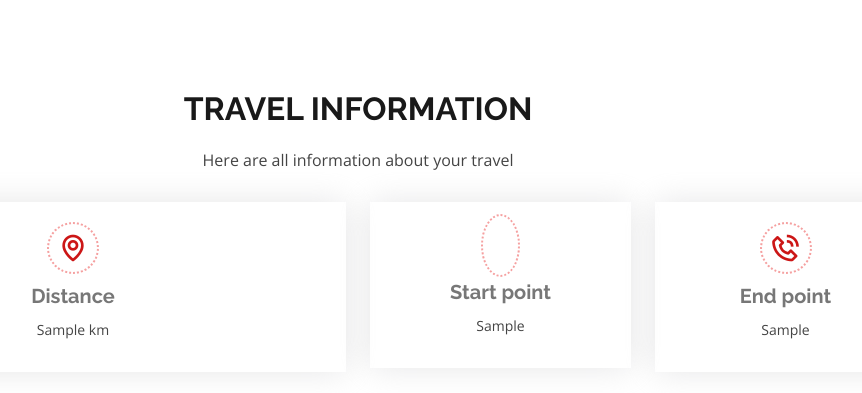
After one commit to RockPiryt/Diesel_API, a Flask app: template templates/travel_info.html in a window 1280 px wide. The commit adds this page. Shown: the top 393 px of the page, without its empty margins (282-1144 px from the left). Run offline with Flask 3, Linux system fonts and the light colour scheme; the template is opened without the code that fills it: most values are stand-ins (such as "Sample title", 1, 10 or a date in 2020); some libraries are stand-ins or nearby versions.

Commit message:
'RockPiryt' - add travel_info page, which show the calculation result

```diff
--- a/main.py
+++ b/main.py
@@ -71,20 +71,11 @@ def home():
         user_email = route_form.email.data
 
         # Calculate travel cost
-        # Divide distance by 100km
         diesel_consumption = user_distance/100 * user_car_consumption
         cost = diesel_consumption * diesel_price
 
-        # cost= distance/100 = 400/100 =4
-        # 4*consumption= 4*11 = 44L
-        # 44L*diesel_price = 44*6.2 = 272,8zl
-        return render_template("index.html", html_form=route_form, html_cost=cost)
-
-
-        # return render_template("route_info.html", html_user_distance=user_distance, html_user_car_consumption=user_car_consumption)
-
-    # if route_form.validate_on_submit():
-    #     return render_template("success.html")
+        # return render_template("index.html", html_form=route_form, html_cost=cost)
+        return render_template("travel_info.html", html_form=route_form, html_cost=cost, html_user_car_consumption=user_car_consumption, html_user_start=user_start, html_user_end=user_end, html_user_distance=user_distance, html_diesel_consumption=diesel_consumption)
 
     return render_template("index.html", html_all_cars=list_all_cars, html_form=route_form)
 
--- a/templates/header.html
+++ b/templates/header.html
@@ -9,6 +9,8 @@
   <meta content="" name="description">
   <meta content="" name="keywords">
 
+  <!-- Fontawesome -->
+  <link rel="stylesheet" href="https://pro.fontawesome.com/releases/v5.10.0/css/all.css" integrity="sha384-AYmEC3Yw5cVb3ZcuHtOA93w35dYTsvhLPVnYs9eStHfGJvOvKxVfELGroGkvsg+p" crossorigin="anonymous"/>
 
   <!-- Google Fonts -->
   <link href="https://fonts.googleapis.com/css?family=Open+Sans:300,300i,400,400i,600,600i,700,700i|Raleway:300,300i,400,400i,500,500i,600,600i,700,700i|Poppins:300,300i,400,400i,500,500i,600,600i,700,700i" rel="stylesheet">
@@ -25,3 +27,5 @@
   <link href="{{ url_for('static', filename='css/style.css') }}" rel="stylesheet">
 
 </head>
+
+<body>
--- a/templates/index.html
+++ b/templates/index.html
@@ -1,6 +1,4 @@
 {% include "header.html" %}
-
-<body>
 
   <!-- ======= Top Bar ======= -->
   {% include "top_bar.html" %}
--- a/templates/route_calc.html
+++ b/templates/route_calc.html
@@ -9,7 +9,7 @@
 
       <div class="row" data-aos="fade-up">
         <div class="col-lg-6 ">
-          <iframe src="https://www.google.com/maps/embed?pb=!1m28!1m12!1m3!1d2438852.607702315!2d17.11938291679802!3d53.34876944989758!2m3!1f0!2f0!3f0!3m2!1i1024!2i768!4f13.1!4m13!3e6!4m5!1s0x46fd731c14d4fa6f%3A0x9bb9fbf163b7be8d!2zR2RhxYRzaw!3m2!1d54.3520252!2d18.6466384!4m5!1s0x471ecc669a869f01%3A0x72f0be2a88ead3fc!2sWarszawa!3m2!1d52.2296756!2d21.012228699999998!5e0!3m2!1spl!2spl!4v1687236119638!5m2!1spl!2spl" width="100%" height="100%" style="border:0;" allowfullscreen="" loading="lazy" referrerpolicy="no-referrer-when-downgrade"></iframe>
+          <iframe src="https://www.google.com/maps/embed?pb=!1m18!1m12!1m3!1d5048369.604010192!2d13.854437753435255!3d51.84225338936514!2m3!1f0!2f0!3f0!3m2!1i1024!2i768!4f13.1!3m3!1m2!1s0x47009964a4640bbb%3A0x97573ca49cc55ea!2sPolska!5e0!3m2!1spl!2spl!4v1687371481210!5m2!1spl!2spl" width="600" height="450" style="border:0;" allowfullscreen="" loading="lazy" referrerpolicy="no-referrer-when-downgrade"></iframe>
         </div>
 
         <div class="col-lg-6">
--- /dev/null
+++ b/templates/travel_info.html
@@ -0,0 +1,72 @@
+{% include "header.html" %}
+
+<section id="contact" class="contact">
+    <div class="container">
+
+      <div class="section-title">
+        <h2>Travel information</h2>
+        <p>Here are all information about your travel</p>
+      </div>
+
+      <div class="row" data-aos="fade-up">
+        <div class="col-lg-6">
+          <div class="info-box mb-4">
+            <i class="bx bx-map"></i>
+            <h3>Distance</h3>
+            <p>{{ html_user_distance }} km</p>
+          </div>
+        </div>
+
+        <div class="col-lg-3 col-md-6">
+          <div class="info-box  mb-4">
+            <i class="fa-solid fa-flag-checkered"></i>
+            <h3>Start point</h3>
+            <p>{{ html_user_start }}</p>
+          </div>
+        </div>
+
+        <div class="col-lg-3 col-md-6">
+          <div class="info-box  mb-4">
+            <i class="bx bx-phone-call"></i>
+            <h3>End point</h3>
+            <p>{{ html_user_end }}</p>
+          </div>
+        </div>
+
+      </div>
+
+      <div class="row" data-aos="fade-up">
+        <div class="col-lg-6 ">
+            <iframe src="https://www.google.com/maps/embed?pb=!1m28!1m12!1m3!1d2438852.607702315!2d17.11938291679802!3d53.34876944989758!2m3!1f0!2f0!3f0!3m2!1i1024!2i768!4f13.1!4m13!3e6!4m5!1s0x46fd731c14d4fa6f%3A0x9bb9fbf163b7be8d!2zR2RhxYRzaw!3m2!1d54.3520252!2d18.6466384!4m5!1s0x471ecc669a869f01%3A0x72f0be2a88ead3fc!2sWarszawa!3m2!1d52.2296756!2d21.012228699999998!5e0!3m2!1spl!2spl!4v1687236119638!5m2!1spl!2spl" width="100%" height="100%" style="border:0;" allowfullscreen="" loading="lazy" referrerpolicy="no-referrer-when-downgrade"></iframe>
+        </div>
+
+        <div class="col-lg-6">
+          <form action="#" method="post" role="form" class="email-form">
+            <div class="row">
+              <div class="form-group mt-3p">
+                <p>Car: Chevrolet Cruze</p>
+              </div>
+              <div class="form-group mt-3p">
+                <p>Car consumption per 100km: {{ html_user_car_consumption | round(1) }} L</p>
+              </div>
+              <div class="form-group mt-3p">
+                <p>Diesel consumption: {{ html_diesel_consumption | round(1) }}L</p>
+              </div>
+              <div class="form-group mt-3">
+                <p>Travel cost: {{ html_cost }}</p>
+              </div>
+              <div class="col-md-6 form-group mt-3 mt-md-0">
+                <input type="email" class="form-control" name="email" id="email" placeholder="Your Email" required>
+              </div>
+            </div>
+            <div class="text-center"><button type="submit">Send email</button></div>
+          </form>
+        </div>
+
+      </div>
+
+    </div>
+  </section>
+
+<!-- ======= Footer ======= -->
+{% include "footer.html" %}
```
Also changed, not shown: instance/top_cars.db.
